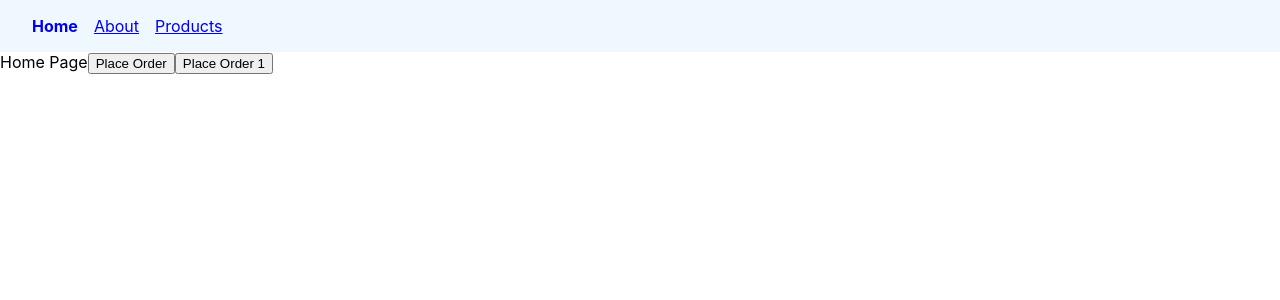
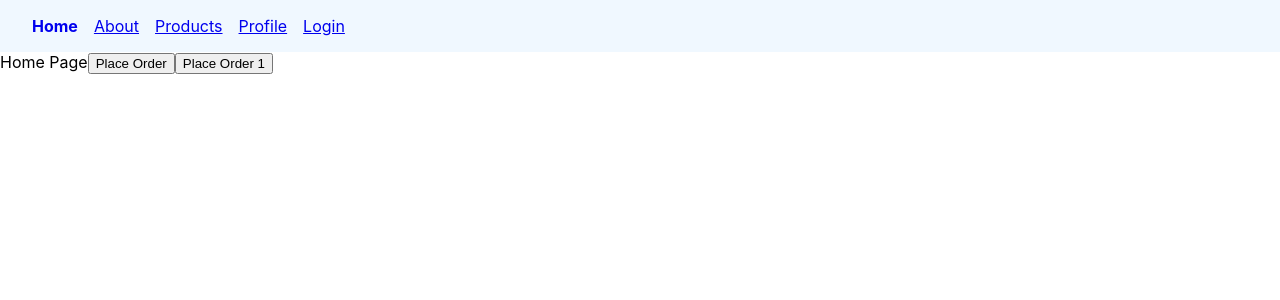
Before and after one commit to shaantalk/Learn_React_Router, a React (Create React App) app in the folder react-router-demo/: page / in a window 1280 px wide. Shown: the top 300 px of the page. Built offline with nearby package versions, Linux system fonts and the light colour scheme.

Commit message:
Authentication and Protected routes

```diff
--- a/react-router-demo/src/App.js
+++ b/react-router-demo/src/App.js
@@ -1,5 +1,7 @@
 import React from "react";
 import { Routes, Route } from "react-router-dom";
+
+import { AuthProvider } from "./components/Auth";
 import { Admin } from "./components/Admin";
 import { FeaturedProducts } from "./components/FeaturedProducts";
 import { Home } from "./components/Home";
@@ -10,13 +12,16 @@
 import { Products } from "./components/Products";
 import { UserDetails } from "./components/UserDetails";
 import { Users } from "./components/Users";
+import { Profile } from "./components/Profile";
+import { Login } from "./components/Login";
+import { RequireAuth } from "./components/RequireAuth";
 
 // import { About } from "./components/About";
 const LazyAbout = React.lazy(() => import("./components/About"));
 
 function App() {
   return (
-    <>
+    <AuthProvider>
       <Navbar />
 
       <Routes>
@@ -42,10 +47,20 @@
           <Route path=':userId' element={<UserDetails />} />
           <Route path='admin' element={<Admin />} />
         </Route>
+        {/* Protected Route */}
+        <Route
+          path='profile'
+          element={
+            <RequireAuth>
+              <Profile />
+            </RequireAuth>
+          }
+        />
+        <Route path='login' element={<Login />} />
         {/* No Match Route */}
         <Route path='*' element={<NoMatch />} />
       </Routes>
-    </>
+    </AuthProvider>
   );
 }
 
--- /dev/null
+++ b/react-router-demo/src/components/Auth.js
@@ -0,0 +1,25 @@
+import { createContext, useContext, useState } from "react";
+
+const AuthContext = createContext(null);
+
+export const AuthProvider = ({ children }) => {
+  const [user, setUser] = useState(null);
+
+  const login = user => {
+    setUser(user);
+  };
+
+  const logout = () => {
+    setUser(null);
+  };
+
+  return (
+    <AuthContext.Provider value={{ user, login, logout }}>
+      {children}
+    </AuthContext.Provider>
+  );
+};
+
+export const useAuth = () => {
+  return useContext(AuthContext);
+};
--- /dev/null
+++ b/react-router-demo/src/components/Login.js
@@ -0,0 +1,27 @@
+import React, { useState } from "react";
+import { useNavigate, useLocation } from "react-router-dom";
+import { useAuth } from "./Auth";
+
+export const Login = () => {
+  const [user, setuser] = useState("");
+  const auth = useAuth();
+  const navigate = useNavigate();
+  const location = useLocation();
+
+  const redirectPath = location.state?.path || "/";
+
+  const handleLogin = () => {
+    auth.login(user);
+    navigate(redirectPath, { replace: "true" });
+  };
+
+  return (
+    <div>
+      <label>
+        Username: <input type='text' onChange={e => setuser(e.target.value)} />
+      </label>
+
+      <button onClick={handleLogin}>Login</button>
+    </div>
+  );
+};
--- a/react-router-demo/src/components/Navbar.js
+++ b/react-router-demo/src/components/Navbar.js
@@ -1,5 +1,6 @@
 import React from "react";
 import { NavLink } from "react-router-dom";
+import { useAuth } from "./Auth";
 
 export const Navbar = () => {
   const navLinkStyles = ({ isActive }) => {
@@ -8,6 +9,8 @@
       textDecoration: isActive ? "none" : "underline",
     };
   };
+
+  const auth = useAuth();
 
   return (
     <nav className='primary-nav'>
@@ -20,6 +23,14 @@
       <NavLink to='/products' style={navLinkStyles}>
         Products
       </NavLink>
+      <NavLink to='/profile' style={navLinkStyles}>
+        Profile
+      </NavLink>
+      {!auth.user && (
+        <NavLink to='/login' style={navLinkStyles}>
+          Login
+        </NavLink>
+      )}
     </nav>
   );
 };
--- /dev/null
+++ b/react-router-demo/src/components/Profile.js
@@ -0,0 +1,20 @@
+import React from "react";
+import { useAuth } from "./Auth";
+import { useNavigate } from "react-router-dom";
+
+export const Profile = () => {
+  const auth = useAuth();
+  const navigate = useNavigate();
+
+  const handleLogout = () => {
+    auth.logout();
+    navigate("/");
+  };
+
+  return (
+    <div>
+      Welcome {auth.user}
+      <button onClick={handleLogout}>Logout</button>
+    </div>
+  );
+};
--- /dev/null
+++ b/react-router-demo/src/components/RequireAuth.js
@@ -0,0 +1,13 @@
+import React from "react";
+import { useAuth } from "./Auth";
+import { Navigate, useLocation } from "react-router-dom";
+
+export const RequireAuth = ({ children }) => {
+  const location = useLocation();
+
+  const auth = useAuth();
+  if (!auth.user) {
+    return <Navigate to={"/login"} state={{ path: location.pathname }} />;
+  }
+  return children;
+};
```
